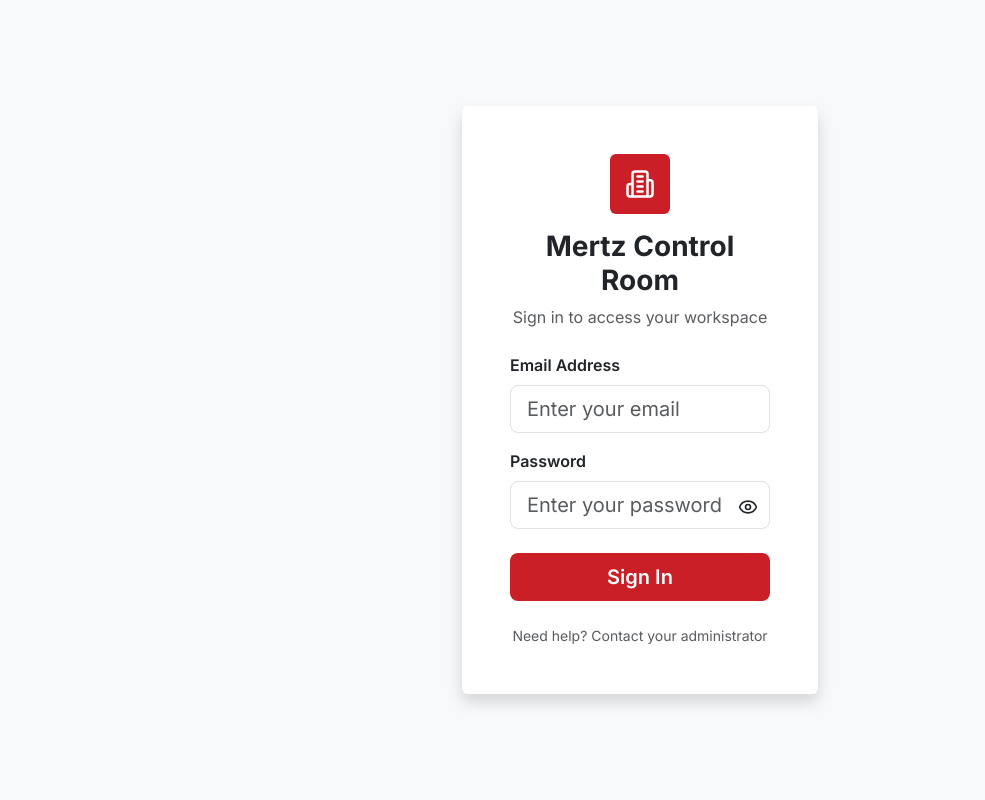
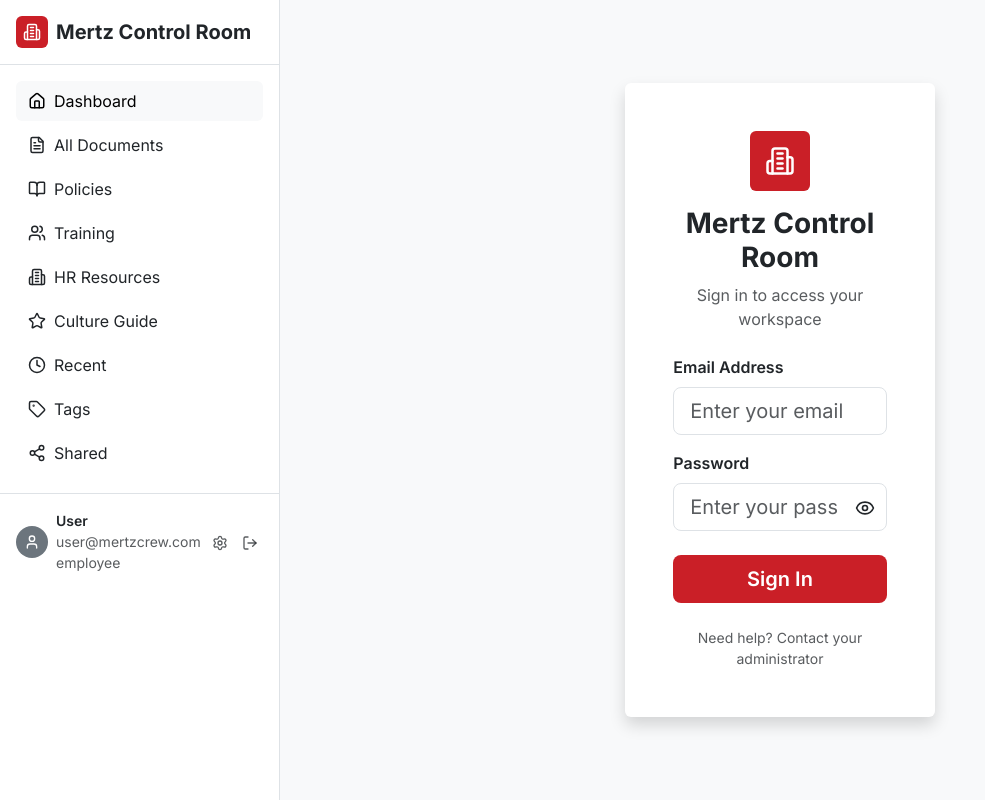
Before and after one commit to mertzcrew/mertzcrew-internal-docs, a Next.js app: page / in a window 1280 px wide. Shown: the whole page, without its empty margins (0-985 px from the left). Built offline with nearby package versions, Linux system fonts and the light colour scheme; no server answers.

Commit message:
added dashboard to display all

```diff
--- a/app/layout.tsx
+++ b/app/layout.tsx
@@ -3,6 +3,7 @@ import type { Metadata } from "next"
 import { Inter } from "next/font/google"
 import BootstrapProvider from "@/components/bootstrap-provider"
 import AuthSessionProvider from "@/components/session-provider"
+import Sidebar from "@/components/layout/Sidebar"
 
 import "./globals.css"
 
@@ -22,7 +23,12 @@ export default function RootLayout({
     <html lang="en">
       <body className={inter.className}>
         <AuthSessionProvider>
-          {children}
+          <div className="d-flex min-vh-100">
+            <Sidebar />
+            <main className="flex-grow-1">
+              {children}
+            </main>
+          </div>
           <BootstrapProvider />
         </AuthSessionProvider>
       </body>
--- a/components/layout/Header.tsx
+++ b/components/layout/Header.tsx
@@ -1,7 +1,10 @@
+"use client";
 import { Home, FileText, BookOpen, Users, Building2, Star, Clock, Tag, Share2 } from 'lucide-react'
 import React from 'react'
+import { useRouter } from 'next/navigation';
 
 function Header({ activeNav, setActiveNav }: { activeNav: string, setActiveNav: (id: string) => void }) {
+	const router = useRouter();
 	const sidebarItems = [
 		{ id: "dashboard", label: "Dashboard", icon: Home },
 		{ id: "documents", label: "All Documents", icon: FileText },
@@ -23,7 +26,10 @@ function Header({ activeNav, setActiveNav }: { activeNav: string, setActiveNav:
 				className={`btn w-100 text-start d-flex align-items-center mb-1 ${
 					activeNav === item.id ? "btn-light" : "btn-link text-decoration-none text-dark"
 				}`}
-				onClick={() => setActiveNav(item.id)}
+				onClick={() => {
+					setActiveNav(item.id);
+					if (item.id === "dashboard") router.push("/dashboard");
+				}}
 				style={{
 					backgroundColor: activeNav === item.id ? "#f8f9fa" : "transparent",
 					border: "none",
--- /dev/null
+++ b/components/layout/Sidebar.tsx
@@ -0,0 +1,63 @@
+"use client";
+import React, { useState } from 'react';
+import Header from './Header';
+import { User, Settings, LogOut, Building2 } from 'lucide-react';
+import { useSession, signOut } from 'next-auth/react';
+
+function Sidebar() {
+  const [activeNav, setActiveNav] = useState("dashboard");
+  const { data: session } = useSession();
+  const handleSignOut = () => signOut({ callbackUrl: '/' });
+
+  return (
+    <div className="bg-white border-end" style={{ width: "280px", minHeight: "100vh" }}>
+      <div className="p-3 border-bottom">
+        <div className="d-flex align-items-center">
+          <div
+            className="rounded me-2 d-flex align-items-center justify-content-center"
+            style={{
+              width: "32px",
+              height: "32px",
+              backgroundColor: "#ca1f27",
+              color: "white",
+            }}
+          >
+            <Building2 size={18} />
+          </div>
+          <h5 className="mb-0 fw-bold">Mertz Control Room</h5>
+        </div>
+      </div>
+      <Header activeNav={activeNav} setActiveNav={setActiveNav} />
+      {/* User Profile */}
+      <div className="mt-auto p-3 border-top">
+        <div className="d-flex align-items-center">
+          <div
+            className="rounded-circle bg-secondary d-flex align-items-center justify-content-center me-2"
+            style={{ width: "32px", height: "32px" }}
+          >
+            <User size={16} className="text-white" />
+          </div>
+          <div className="flex-grow-1">
+            <div className="fw-semibold small">{session?.user?.name || 'User'}</div>
+            <div className="text-muted small">{session?.user?.email || 'user@mertzcrew.com'}</div>
+            <div className="text-muted small">{session?.user?.role || 'employee'}</div>
+          </div>
+          <div className="d-flex gap-1">
+            <button className="btn btn-link p-1" title="Settings">
+              <Settings size={16} className="text-muted" />
+            </button>
+            <button
+              className="btn btn-link p-1"
+              title="Sign Out"
+              onClick={handleSignOut}
+            >
+              <LogOut size={16} className="text-muted" />
+            </button>
+          </div>
+        </div>
+      </div>
+    </div>
+  );
+}
+
+export default Sidebar;
```
Also changed, not shown: components/dashboard/Dashboard.tsx (+0 -53 lines).
